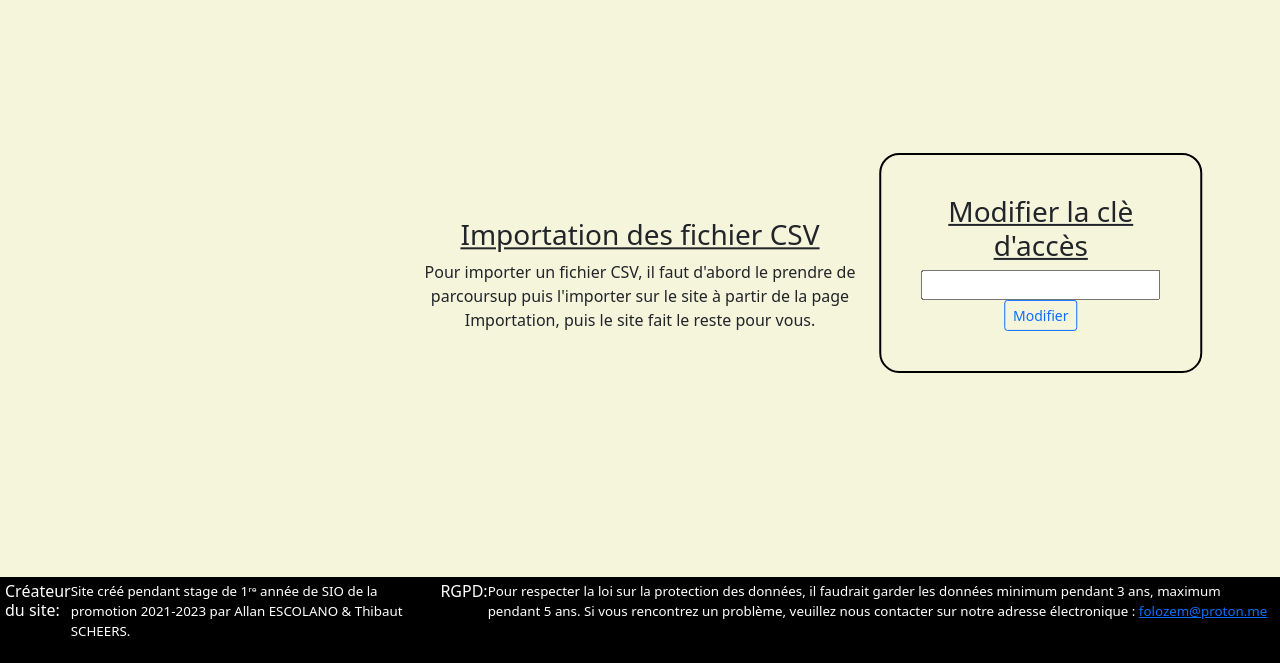
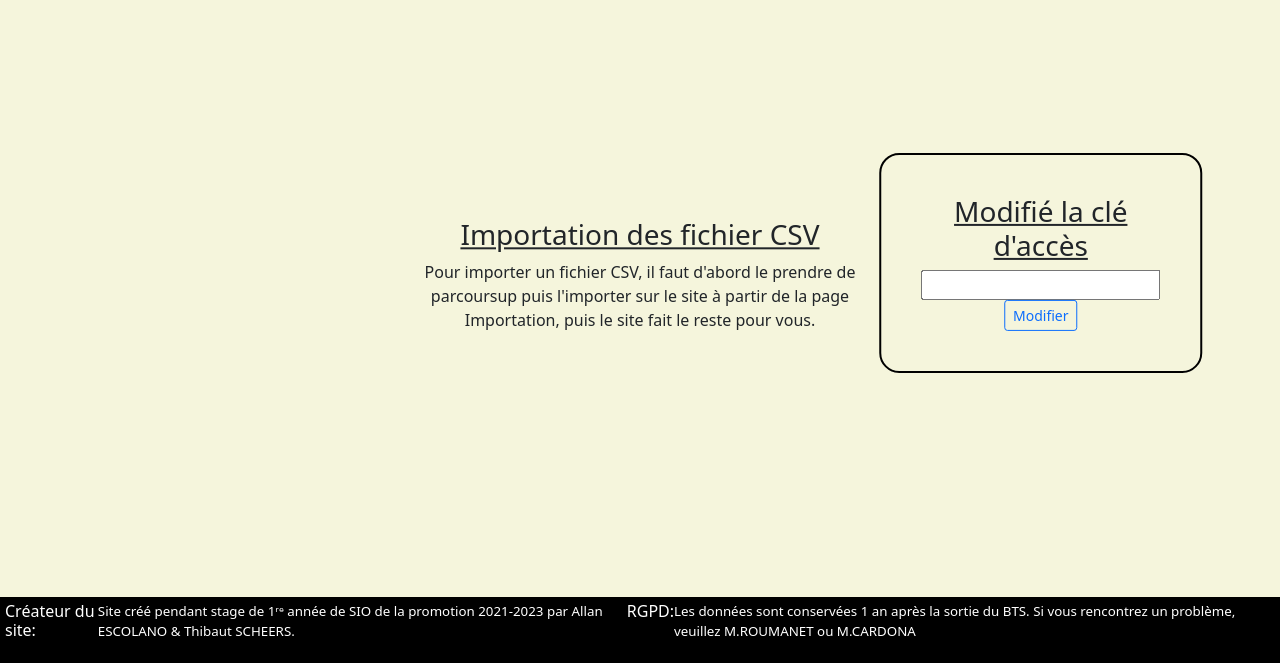
Before and after one commit to thibautscheers/FOLOZEM, a PHP site: page /page/information.php in a window 1280 px wide. Shown: the part 137-800 px from the top of the page. Run offline with PHP 8.4, Linux system fonts and the light colour scheme.

Commit message:
Modif + correction de faute

```diff
--- a/page/information.php
+++ b/page/information.php
@@ -18,7 +18,7 @@
     <div>
         <nav class="navbar navbar-expand-lg fixed-top navbar-dark bg-dark">
             <ul class="navbar-nav mr-auto">
-                <li class="nav-item active"><a class="nav-link"  href="liste-eleve.php">Liste des Etudiants</a></li>
+                <li class="nav-item active"><a class="nav-link" href="liste-eleve.php">Liste des Etudiants</a></li>
                 <li class="nav-item active"><a class="nav-link" href="importation-eleve.php">Importation des Elèves</a></li>
                 <li class="nav-item active"><a class="nav-link" href="statistiques.php">Statistiques</a></li>
                 <li class="nav-item active"><a class="navbar-brand" href="#">Information du site</a></li>
@@ -38,7 +38,7 @@
         echo ("<br/><div style=\"background-color: #4f4; padding: 6px;\">" . ($_SESSION["info"]) . "</div>");
     $_SESSION["info"] = "";
     ?>
-    <h1 class="text-decoration-underline text-center  h3" > Information </h1>
+    <h1 class="text-decoration-underline text-center  h3"> Information </h1>
     <div id="expoitCSV">
         <h3 class="text-decoration-underline">Importation des fichier CSV</h3>
         <p> Pour importer un fichier CSV, il faut d'abord le prendre de parcoursup puis l'importer sur le site à partir de la page Importation, puis le site fait le reste pour vous.</p>
@@ -49,22 +49,22 @@
         </p>
 
     </div> -->
-    <form  method="POST" action="modifacces.php">
+    <form method="POST" action="modifacces.php">
         <div id="access">
             <h3 class="text-decoration-underline">
-                Modifier la clè d'accès
+                Modifié la clé d'accès
             </h3> <input type="password" class="input-group-sm" name="cleacces">
-                <input type="submit" class="btn btn-outline-primary btn-sm" value="Modifier">
+            <input type="submit" class="btn btn-outline-primary btn-sm" value="Modifier">
         </div>
     </form>
 
     <footer>
-    <h6>Créateur du site:</h6>
-        <p class="text-sm" >Site créé pendant stage de 1ʳᵉ année de SIO de la promotion 2021-2023 par Allan ESCOLANO & Thibaut SCHEERS.
+        <h6>Créateur du site:</h6>
+        <p class="text-sm">Site créé pendant stage de 1ʳᵉ année de SIO de la promotion 2021-2023 par Allan ESCOLANO & Thibaut SCHEERS.
         </p>&nbsp;
         <h6>RGPD:</h6>
-        <p class="fz-sm-6">Pour respecter la loi sur la protection des données, il faudrait garder les données minimum pendant 3 ans, maximum pendant 5 ans. Si vous rencontrez un problème, veuillez nous contacter sur notre adresse électronique :
-             <a href='mailto: folozem@proton.me'>folozem@proton.me<a></p>
+        <p class="fz-sm-6">Les données sont conservées 1 an après la sortie du BTS. Si vous rencontrez un problème, veuillez M.ROUMANET ou M.CARDONA
+        </p>
     </footer>
 
 
--- a/page/style/navbar.css
+++ b/page/style/navbar.css
@@ -62,6 +62,6 @@ footer {
 }
 label{
   display:block;
-  width:100px;
+  width:150px;
   line-height: 35px;
 }
```
